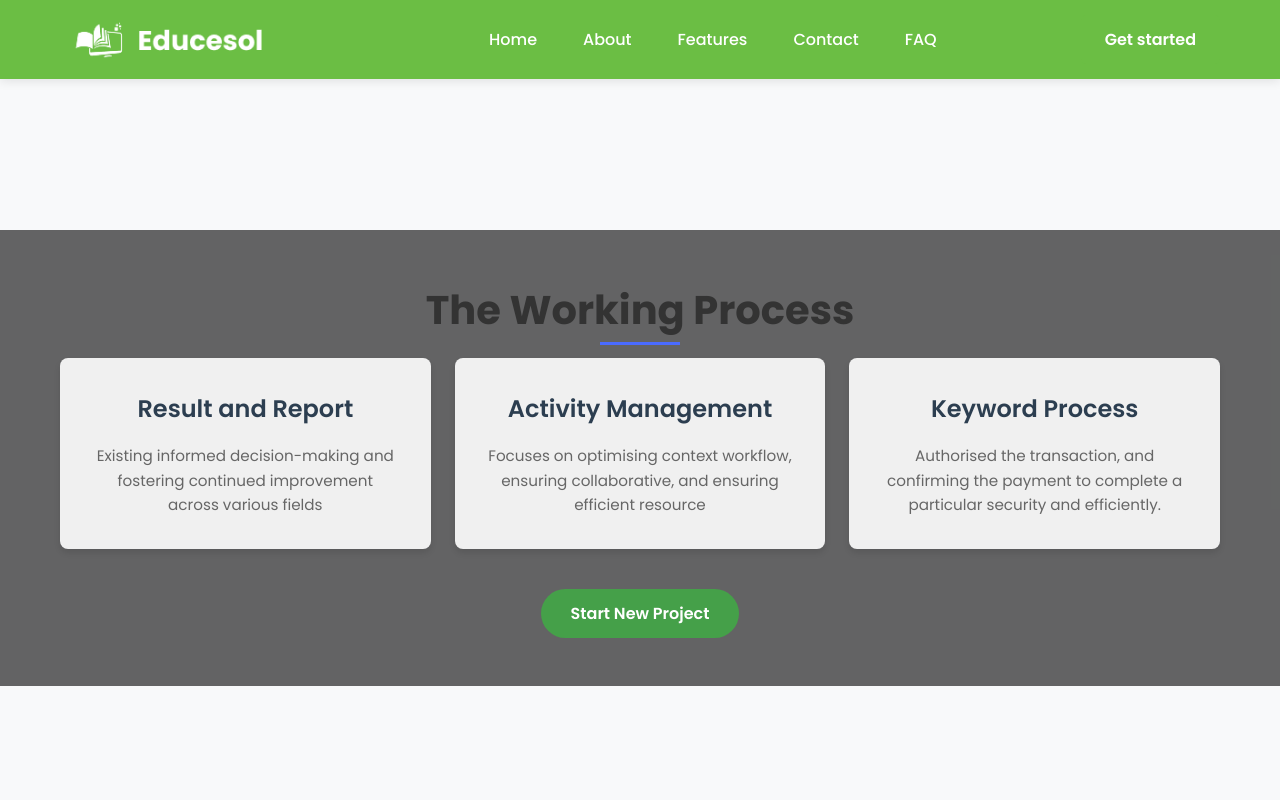
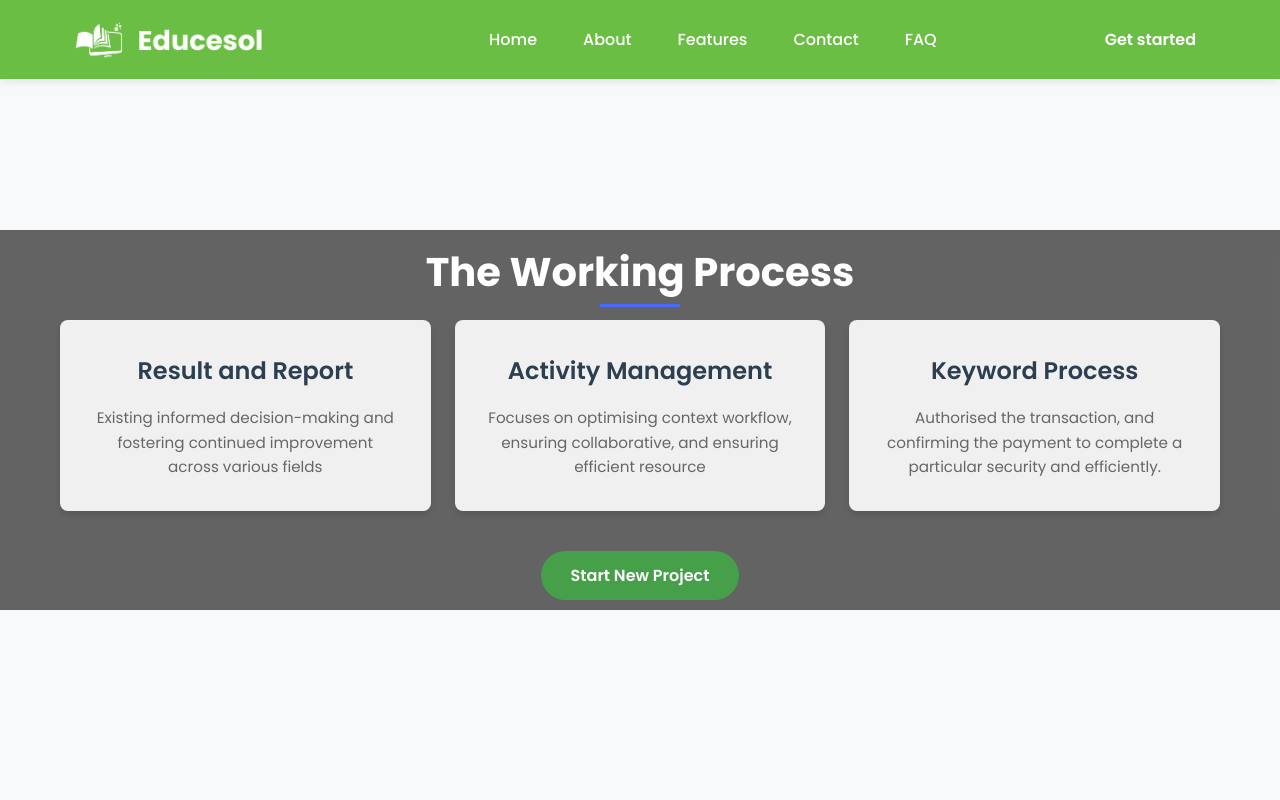
Before and after one commit to kamohomatsepe/edu-website, a React (Vite) app: page /courses in a window 1280 px wide. Shown: the top 800 px of the page. Built offline with nearby package versions, Linux system fonts and the light colour scheme.

Commit message:
style:minor changes to home page styling

```diff
--- a/src/App.css
+++ b/src/App.css
@@ -80,9 +80,10 @@ body {
   transform: translateY(-2px);
 }
 
-/* .section {
+.section {
   padding: 80px 0;
-} */
+  margin: 30px 0;
+}
 
 .section-title {
   font-size: 2.5rem;
--- a/src/components/FAQ/FAQ.tsx
+++ b/src/components/FAQ/FAQ.tsx
@@ -24,7 +24,7 @@ const FAQ: React.FC = () => {
         "The platform is designed for schools of all sizes—primary, secondary, and tertiary institutions—whether private or public.",
     },
     {
-      question: "DOES EDUCESOL WORK WITHOUT STRONG INTERNENT?",
+      question: "DOES EDUCESOL WORK WITHOUT STRONG INTERNET?",
       answer:
         "Yes. Educesol Basic is optimised to work in areas with limited connectivity, making it ideal for schools in developing regions.",
     },
--- a/src/components/Hero/Hero.css
+++ b/src/components/Hero/Hero.css
@@ -98,8 +98,9 @@
 
 @media (max-width: 768px) {
    .hero {
-    padding: 100px 0 60px;
-    /* margin-top: -20px; */
+    padding: 0px;
+    /* margin: 0 -1.5rem 7rem -1.5rem; */
+    margin-bottom:7rem;
   }
 
   .hero-content {
--- a/src/components/WhoAreWe/WhoAreWe.css
+++ b/src/components/WhoAreWe/WhoAreWe.css
@@ -2,6 +2,7 @@
   background-color: var(--primary-blue);
   padding: 60px 0;
   color: var(--text-white);
+
 }
 
 .who-are-we-content {
@@ -42,6 +43,7 @@
 @media (max-width: 768px) {
   .who-are-we {
     padding: 50px 0;
+    margin-bottom: 60px;
   }
 
   .who-are-we-content {
--- a/src/components/WhoAreWe/WhoAreWe.tsx
+++ b/src/components/WhoAreWe/WhoAreWe.tsx
@@ -3,7 +3,7 @@ import "./WhoAreWe.css"
 
 const WhoAreWe: React.FC = () => {
   return (
-    <section className="who-are-we">
+    <section className="who-are-we" style={{ marginBottom: "0px", paddingBottom: "0px" }}>
       <div className="container">
         <div className="who-are-we-content">
           <div className="team-image">
--- a/src/components/WorkingProcess/WorkingProcess.css
+++ b/src/components/WorkingProcess/WorkingProcess.css
@@ -65,11 +65,10 @@
   }
 }
 .working-process {
-  padding: 3rem 0;
+  padding: 10px 0 10px;
   background-size: cover;
   background-position: center;
   background-repeat: no-repeat;
-
   color: white;
   position: relative;
   text-align: center;
--- a/src/components/WorkingProcess/WorkingProcess.tsx
+++ b/src/components/WorkingProcess/WorkingProcess.tsx
@@ -80,9 +80,14 @@ const WorkingProcess: React.FC = () => {
   ];
 
   return (
-    <section className="working-process">
+    <section className="working-process ">
       <div className="container">
-        <h2 className="section-title">The Working Process</h2>
+        <h2
+            className="section-title"
+            style={{ color: "var(--primary-white)" }}
+          >
+            The Working Process
+          </h2>
 
         <div className="process-grid">
           {processItems.map((item, index) => (
```
